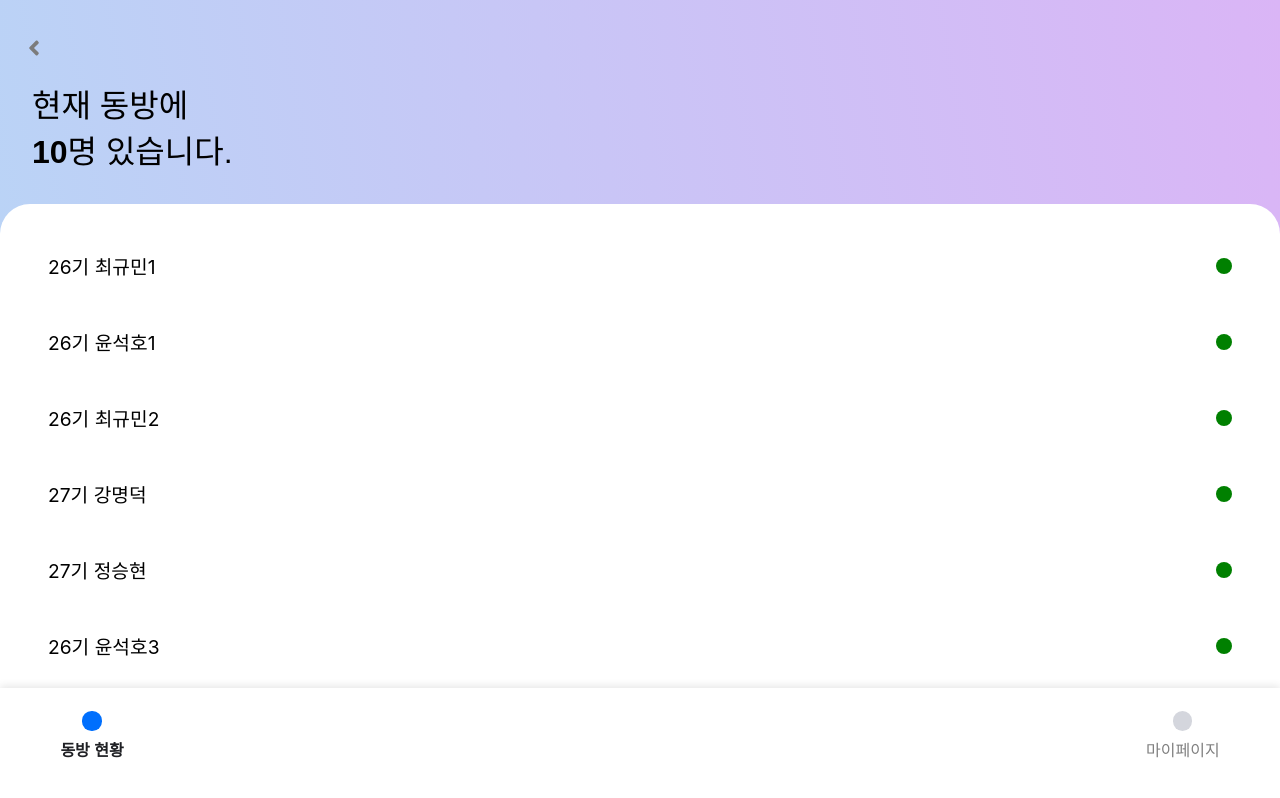
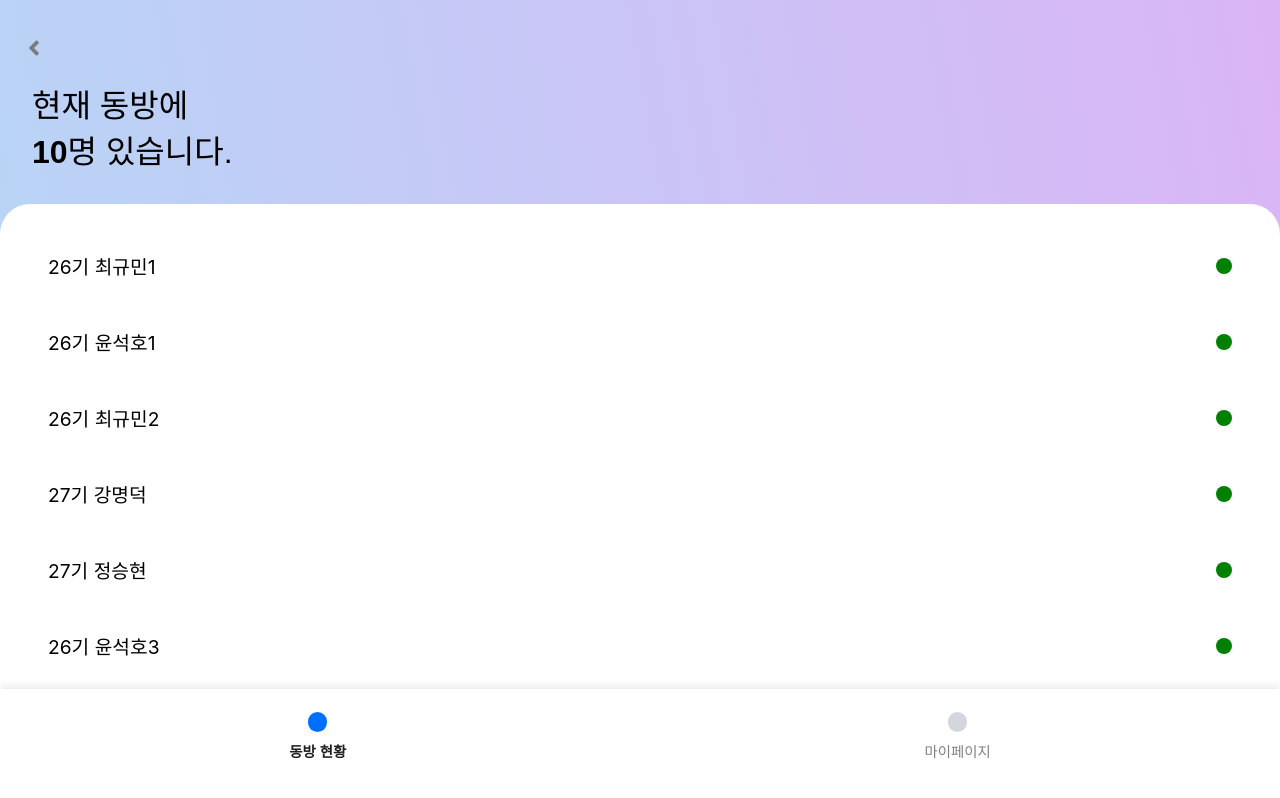
Before and after one commit to JNU-econovation/Whoz-in-FE, a React (Create React App) app: page /main in a window 1280 px wide. Shown: the top 798 px of the page. Built offline with nearby package versions, Linux system fonts and the light colour scheme.

Commit message:
chore: 메인 화면 상단 디자인 컴포넌트 분리 (화면 끌어내려도 배경 그대로 보이게)

```diff
--- a/src/components/LayoutComponent/BottomNav.jsx
+++ b/src/components/LayoutComponent/BottomNav.jsx
@@ -7,13 +7,11 @@ const NavContainer = styled.nav`
   bottom: 0;
   left: 0;
   right: 0;
-  padding: 1.4rem;
+  padding-top: 1.4rem;
   padding-bottom: 2.4rem;
   display: flex;
-  justify-content: space-between; /* 버튼을 양쪽 끝에 배치 */
+  justify-content: space-around;
   align-items: center;
-  font-size: 1.5rem;
-  font-weight: bold;
   box-shadow: 0 -2px 8px rgba(0, 0, 0, 0.1);
   background-color: white;
   z-index: 1000;
@@ -22,13 +20,11 @@ const NavContainer = styled.nav`
 const NavButton = styled.button`
   display: flex;
   flex-direction: column;
-  margin-left: 2rem;
-  margin-right: 2rem;
   align-items: center;
   background: none;
   border: none;
   color: ${({ isActive }) => (isActive ? "#1F2024" : "#808080")}; /* 활성화된 탭은 검정색, 비활성화된 탭은 회색 */
-  font-size: 1rem;
+  font-size: 0.9rem;
   cursor: pointer;
   font-weight: ${({ isActive }) => (isActive ? "bold" : "normal")}; /* 활성화된 탭은 볼드체, 비활성화된 탭은 일반체 */
 `;
@@ -38,7 +34,7 @@ const NavIcon = styled.div`
   height: 1.2rem;
   border-radius: 50%;
   background-color: ${({ isActive }) => (isActive ? "#006FFD" : "#D4D6DD")}; /* 파란색은 선택된 탭, 회색은 아닌 탭 */
-  margin-bottom: 6px;
+  margin-bottom: 8px;
 `;
 
 function BottomNav() {
--- a/src/pages/main.jsx
+++ b/src/pages/main.jsx
@@ -4,16 +4,24 @@ import MemberStatusList from '../components/MemberStatusList';
 import members from '../data/sampleData';
 import styled from 'styled-components';
 
-// Main 페이지의 상단 그라데이션 배경과 메시지를 포함하는 컴포넌트
-const MainWrapper = styled.div`
+const Background = styled.div`
+  position: fixed;
+  top: 0;
+  left: 0;
+  width: 100%;
+  height: 150vh;
   background: linear-gradient(80deg, #b5d8f6 0%, #dab5f6 100%);
+  z-index: -1;
+`;
+
+const ContentWrapper = styled.div`
+  position: relative;
   padding-top: 3rem;
   padding-bottom: 3rem;
 `;
 
 const UpperMessage = styled.div`
   font-size: 2rem;
-
   font-family: 'Pretendard', sans-serif;
   font-weight: 400;
   color: black;
@@ -25,16 +33,21 @@ const Main = () => {
   // 현재 동방에 있는 인원 수 계산
   const nowActiveMembers = members.filter(member => member.isActive);
 
+
     return (
-    <MainWrapper>
+      <>
+        <Background />
+        <ContentWrapper>
           <UpperMessage>
             현재 동방에
             <br />
             <b>{nowActiveMembers.length}</b>명 있습니다.
           </UpperMessage>
           <MemberStatusList members={members} />
-    </MainWrapper>
+        </ContentWrapper>
+      </>
     );
   };
 
+
 export default Main;
```
Lines whose indentation alone changed are shown as unchanged.
